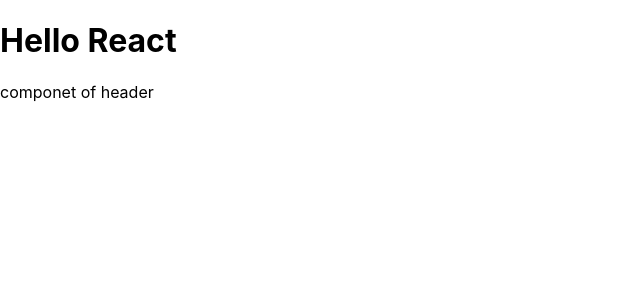
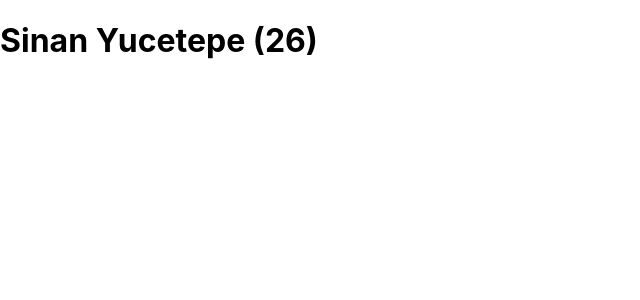
Before and after one commit to sinanyucetepe/React, a React (Create React App) app in the folder hello-react/: page / in a window 1280 px wide. Shown: the top 300 px of the page, without its empty margins (0-640 px from the left). Built offline with nearby package versions, Linux system fonts and the light colour scheme.

Commit message:
using props

```diff
--- a/hello-react/src/App.js
+++ b/hello-react/src/App.js
@@ -1,12 +1,15 @@
 import './App.css';
-import Header from './componets/Header'
+import User from './componets/User';
+//import Header from './componets/Header'
+
 function App() {
   return(
-    <div>
-      <h1>Hello React</h1>
-      <Header/>
-    </div>
-  )
+    <>
+    <User name="Sinan" surname = "Yucetepe" isLoggedIn= {true} age={26} />
+
+
+    </>
+  );
 }
 
 export default App
--- /dev/null
+++ b/hello-react/src/componets/User.js
@@ -0,0 +1,10 @@
+function User({name, surname, isLoggedIn, age}) {
+    return (
+    <h1>
+        {
+            isLoggedIn ? `${name} ${surname} (${age})`  : "You did not login"
+        }
+         {isLoggedIn} </h1>
+    );
+}
+export default User;
--- a/hello-react/src/index.js
+++ b/hello-react/src/index.js
@@ -6,9 +6,9 @@
 
 const root = ReactDOM.createRoot(document.getElementById('root'));
 root.render(
-  <React.StrictMode>
+ // <React.StrictMode>
     <App />
-  </React.StrictMode>
+  //</React.StrictMode>
 );
 
 // If you want to start measuring performance in your app, pass a function
```
